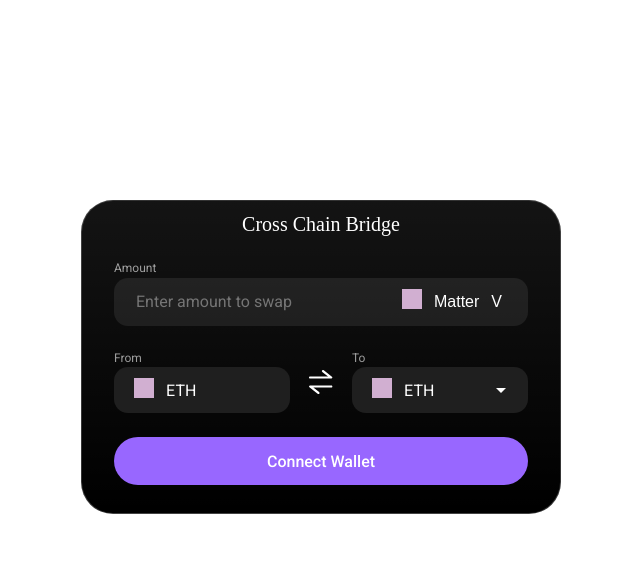
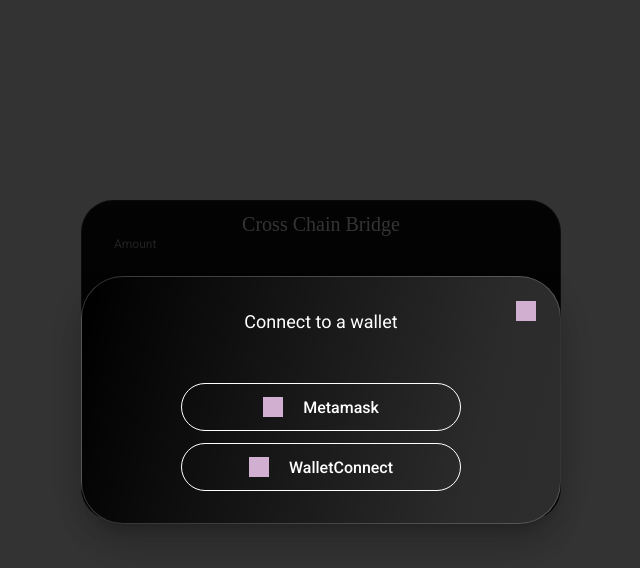
Before and after one commit to chainswap/info, a React (Create React App) app: page /swap in a window 1280 px wide. Both pictures are taken after a click on the button "Connect Wallet". Shown: the top 568 px of the page, without its empty margins (319-959 px from the left). Built offline with nearby package versions, Linux system fonts and the light colour scheme.

Commit message:
basic wallet modal

```diff
--- a/src/components/Column/index.tsx
+++ b/src/components/Column/index.tsx
@@ -6,4 +6,9 @@ const Column = styled('div')({
   justifyContent: 'flex-start',
 })
 
+export const ColumnCenter = styled(Column)({
+  width: '100%',
+  alignItems: 'center',
+})
+
 export default Column
--- /dev/null
+++ b/src/components/Modal/Modal.tsx
@@ -0,0 +1,49 @@
+import React from 'react'
+import { Dialog, makeStyles } from '@material-ui/core'
+import { styled } from '@material-ui/styles'
+
+interface Props {
+  isOpen: boolean
+  // onDismiss: () => void
+  children?: React.ReactNode
+}
+
+const useStyles = makeStyles({
+  root: {},
+  paper: {
+    background:
+      '#000 linear-gradient(283.31deg,hsla(0,0%,100%,.18) -2.53%,hsla(0,0%,100%,.17) 18.66%,hsla(0,0%,100%,0) 98.68%)',
+    border: '1px solid rgba(255, 255, 255, 0.2)',
+    boxSizing: 'border-box',
+    borderRadius: 42,
+    width: 480,
+    paddingTop: '24px 30px',
+  },
+  backdrop: {
+    backgroundColor: 'rgba(0,0,0,.8)',
+  },
+})
+
+const DialogTitle = styled('div')({
+  color: '#FFFFFF',
+  fontFamily: 'Roboto',
+  fontWeight: 400,
+  fontSize: 18,
+  lineHeight: '26.76px',
+})
+
+export default function Modal(props: Props) {
+  const { isOpen, children } = props
+  const classes = useStyles(props)
+
+  return (
+    <Dialog
+      open={isOpen}
+      className={classes.root}
+      PaperProps={{ className: classes.paper }}
+      BackdropProps={{ className: classes.backdrop }}
+    >
+      {children}
+    </Dialog>
+  )
+}
--- /dev/null
+++ b/src/components/WalletModal/index.tsx
@@ -0,0 +1,72 @@
+import Modal from '../Modal/Modal'
+import { ApplicationModal } from '../../state/application/actions'
+import { useModalOpen, useWalletModalToggle } from '../../state/application/hooks'
+import OutlineButton from '../Button/OutlineButton'
+import { styled } from '@material-ui/styles'
+import DummyLogo from '../../assets/images/dummy_logo.png'
+import { ColumnCenter } from '../Column/index'
+
+const Wrapper = styled('div')({
+  margin: 0,
+  padding: 32,
+})
+
+const UpperSection = styled('div')({
+  display: 'relative',
+})
+
+const HeaderRow = styled('div')({
+  color: '#FFFFFF',
+  fontFamily: 'Roboto',
+  fontWeight: 400,
+  fontSize: 18,
+  lineHeight: '26.76px',
+  display: 'flex',
+  justifyContent: 'center',
+  marginBottom: 48,
+})
+
+const CloseIcon = styled('div')({
+  position: 'absolute',
+  right: 24,
+  top: 24,
+  '&:hover': {
+    cursor: 'pointer',
+    opacity: 0.6,
+  },
+})
+
+const OptionGrid = styled('div')({
+  display: 'grid',
+  gridGap: 12,
+})
+
+export default function WalletModal() {
+  const walletModalOpen = useModalOpen(ApplicationModal.WALLET)
+  const toggleWalletModal = useWalletModalToggle()
+
+  return (
+    <Modal isOpen={walletModalOpen}>
+      <Wrapper>
+        <UpperSection>
+          <HeaderRow>Connect to a wallet</HeaderRow>
+          <CloseIcon onClick={toggleWalletModal}>
+            <img src={DummyLogo} alt="close-icon" />
+          </CloseIcon>
+        </UpperSection>
+        <ColumnCenter>
+          <OptionGrid>
+            <OutlineButton size="large" width="280px">
+              <img src={DummyLogo} alt="currency-icon" />
+              Metamask
+            </OutlineButton>
+            <OutlineButton size="large" width="280px">
+              <img src={DummyLogo} alt="currency-icon" />
+              WalletConnect
+            </OutlineButton>
+          </OptionGrid>
+        </ColumnCenter>
+      </Wrapper>
+    </Modal>
+  )
+}
--- a/src/pages/Swap/index.tsx
+++ b/src/pages/Swap/index.tsx
@@ -6,6 +6,13 @@ import CurrencyInputPanel from '../../components/CurrencyInputPanel'
 import CurrencySelectPanel from '../../components/CurrencySelectPanel/CurrencySelectPanel'
 import { Grid } from '@material-ui/core'
 import { useWalletModalToggle } from '../../state/application/hooks'
+import WalletModal from '../../components/WalletModal'
+import { styled } from '@material-ui/styles'
+
+const AppBodyGrid = styled('div')({
+  display: 'grid',
+  gridGap: 26,
+})
 
 export default function Swap() {
   // toggle wallet when disconnected
@@ -14,23 +21,16 @@ export default function Swap() {
   return (
     <>
       <AppBody>
-        <Grid container direction={'column'} spacing={3} justify={'flex-start'}>
-          <Grid container item>
         <SwapHeader />
-          </Grid>
-          <Grid container item>
+        <AppBodyGrid>
           <CurrencyInputPanel />
-          </Grid>
-          <Grid container item>
           <CurrencySelectPanel />
-          </Grid>
-          <Grid container item>
           <Button size="large" onClick={toggleWalletModal}>
             Connect Wallet
           </Button>
-          </Grid>
-        </Grid>
+        </AppBodyGrid>
       </AppBody>
+      <WalletModal />
     </>
   )
 }
```
Lines whose indentation alone changed are shown as unchanged.
